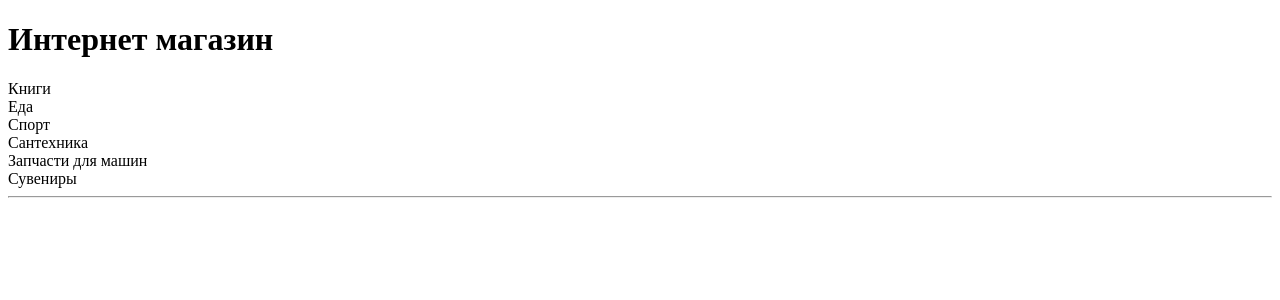
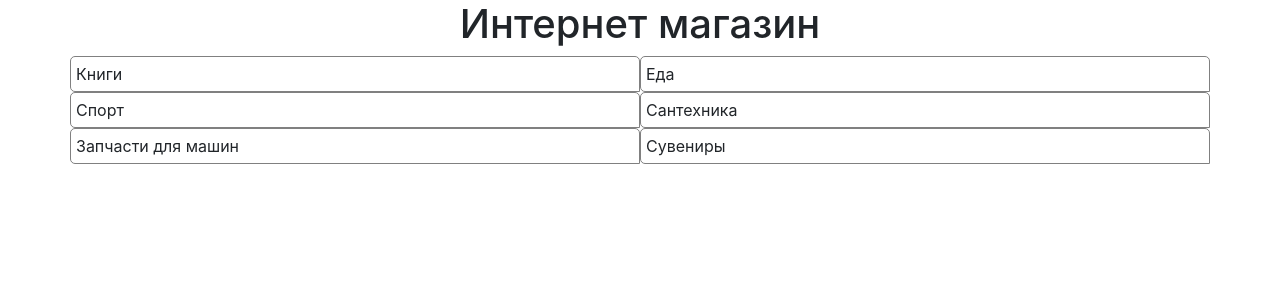
Before and after one commit to otpixto/vue-shop, a Vue app: page / in a window 1280 px wide. Shown: the top 300 px of the page. Built offline with nearby package versions, Linux system fonts and the light colour scheme.

Commit message:
add styles

```diff
--- a/babel.config.js
+++ b/babel.config.js
@@ -1,5 +1,5 @@
 module.exports = {
-  presets: [
-    '@vue/cli-plugin-babel/preset'
+  "presets": [
+    "@vue/cli-plugin-babel/preset"
   ]
 }
--- a/public/index.html
+++ b/public/index.html
@@ -5,6 +5,6 @@
     <title>Интернет магазин</title>
 </head>
 <body>
-<div id="app"></div>
+<div id="app" class="container"></div>
 </body>
 </html>
--- a/src/components/App.vue
+++ b/src/components/App.vue
@@ -1,9 +1,6 @@
 <template>
   <div id="app">
-    <h1>Интернет магазин</h1>
     <ProductList/>
-    <hr>
-
   </div>
 </template>
 
--- a/src/components/ProductList.vue
+++ b/src/components/ProductList.vue
@@ -1,7 +1,13 @@
 <template>
-  <div v-for="category in store.getters.categories" :key="category">
+
+  <h1 class="align-self-center">Интернет магазин</h1>
+
+  <div class="row">
+    <div class="col-md-6 category-block" v-for="category in store.getters.categories" :key="category">
       {{ category.categoryName }}
+    </div>
   </div>
+
 
 <!--  <hr>-->
 
@@ -117,4 +123,13 @@ store.dispatch('getNames');
 
 <style scoped>
 
+.category-block {
+  padding: 5px;
+  border: 1px solid gray;
+  border-radius: 5px 5px 0 5px;
+}
+
+h1 {
+  text-align:center;
+}
 </style>
--- a/src/main.js
+++ b/src/main.js
@@ -1,3 +1,4 @@
+import 'bootstrap/dist/css/bootstrap.min.css'
 import { createApp } from 'vue'
 import App from './components/App.vue'
 
```
Also changed, not shown: package.json (+10 -1 lines), 1 other file (tests, documents, lock files or other folders).
